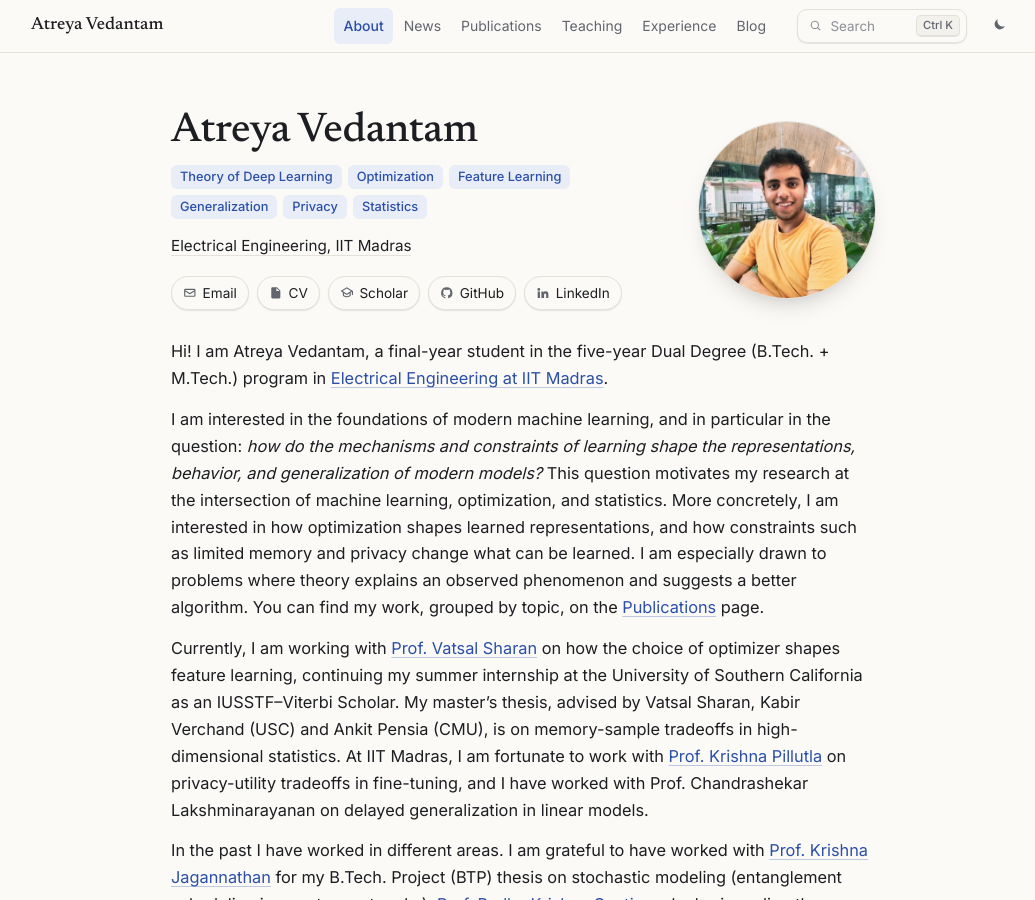
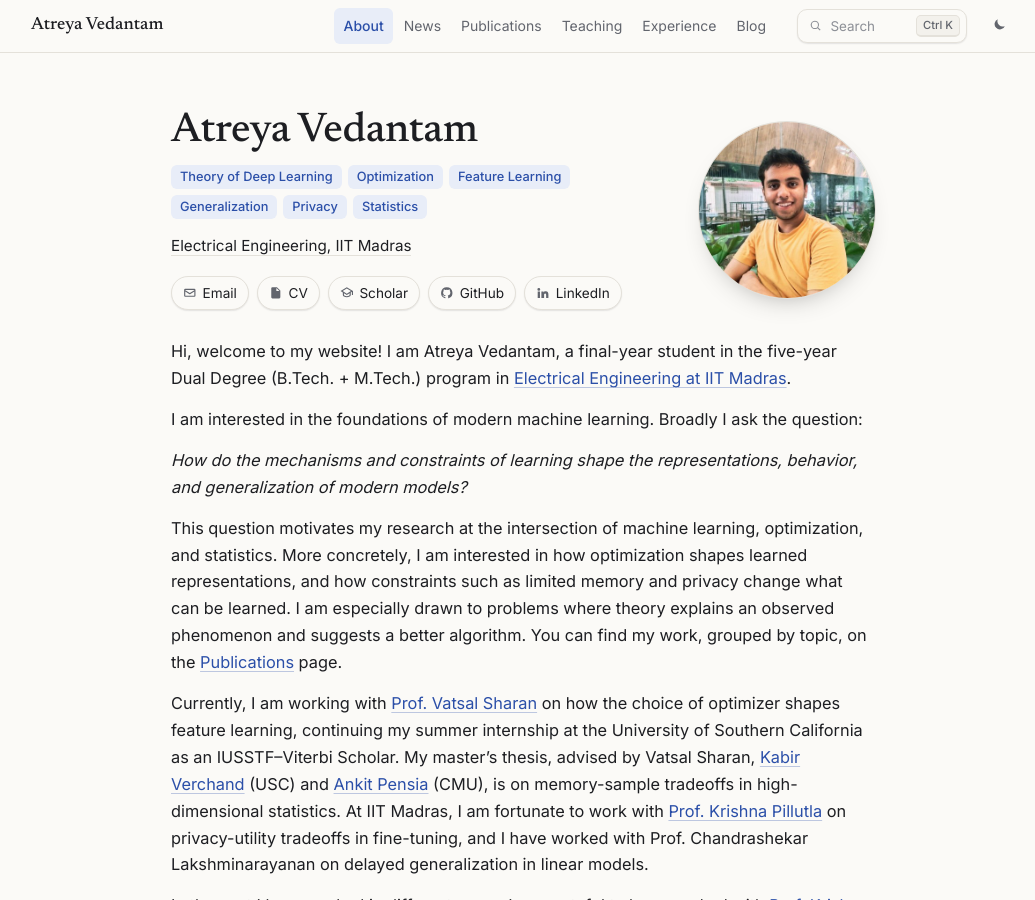
Before and after one commit to atreyavedantam/atreyavedantam.github.io, a Jekyll site: the page built from index.md, in a window 1280 px wide and 900 px high. Shown: the whole window, without its empty margins (117-1152 px from the left). Built offline with Jekyll 4.4.1, drawn with Linux system fonts in a browser that asks for light colours.

Commit message:
Update index.md

```diff
--- a/index.md
+++ b/index.md
@@ -24,11 +24,15 @@ media: []
   =====================================================================
 -->
 
-Hi! I am Atreya Vedantam, a final-year student in the five-year Dual Degree (B.Tech. + M.Tech.) program in [Electrical Engineering at IIT Madras](https://www.ee.iitm.ac.in/).
+Hi, welcome to my website! I am Atreya Vedantam, a final-year student in the five-year Dual Degree (B.Tech. + M.Tech.) program in [Electrical Engineering at IIT Madras](https://www.ee.iitm.ac.in/).
 
-I am interested in the foundations of modern machine learning, and in particular in the question: *how do the mechanisms and constraints of learning shape the representations, behavior, and generalization of modern models?* This question motivates my research at the intersection of machine learning, optimization, and statistics. More concretely, I am interested in how optimization shapes learned representations, and how constraints such as limited memory and privacy change what can be learned. I am especially drawn to problems where theory explains an observed phenomenon and suggests a better algorithm. You can find my work, grouped by topic, on the [Publications](/publications/) page.
+I am interested in the foundations of modern machine learning. Broadly I ask the question:
 
-Currently, I am working with [Prof. Vatsal Sharan](https://vatsalsharan.github.io/) on how the choice of optimizer shapes feature learning, continuing my summer internship at the University of Southern California as an IUSSTF–Viterbi Scholar. My master's thesis, advised by Vatsal Sharan, Kabir Verchand (USC) and Ankit Pensia (CMU), is on memory-sample tradeoffs in high-dimensional statistics. At IIT Madras, I am fortunate to work with [Prof. Krishna Pillutla](https://krishnap25.github.io/) on privacy-utility tradeoffs in fine-tuning, and I have worked with Prof. Chandrashekar Lakshminarayanan on delayed generalization in linear models.
+*How do the mechanisms and constraints of learning shape the representations, behavior, and generalization of modern models?*
+
+This question motivates my research at the intersection of machine learning, optimization, and statistics. More concretely, I am interested in how optimization shapes learned representations, and how constraints such as limited memory and privacy change what can be learned. I am especially drawn to problems where theory explains an observed phenomenon and suggests a better algorithm. You can find my work, grouped by topic, on the [Publications](/publications/) page.
+
+Currently, I am working with [Prof. Vatsal Sharan](https://vatsalsharan.github.io/) on how the choice of optimizer shapes feature learning, continuing my summer internship at the University of Southern California as an IUSSTF–Viterbi Scholar. My master's thesis, advised by Vatsal Sharan, [Kabir Verchand](https://kabirverchand.github.io/) (USC) and [Ankit Pensia](https://ankitp.net/) (CMU), is on memory-sample tradeoffs in high-dimensional statistics. At IIT Madras, I am fortunate to work with [Prof. Krishna Pillutla](https://krishnap25.github.io/) on privacy-utility tradeoffs in fine-tuning, and I have worked with Prof. Chandrashekar Lakshminarayanan on delayed generalization in linear models.
 
 In the past I have worked in different areas. I am grateful to have worked with [Prof. Krishna Jagannathan](https://www.ee.iitm.ac.in/~krishnaj/) for my B.Tech. Project (BTP) thesis on stochastic modeling (entanglement scheduling in quantum networks), [Prof. Radha Krishna Ganti](https://www.rkganti.in/) on algebraic coding theory (code rate recovery in linear block codes) and [Prof. Deepa Venkitesh](https://sites.google.com/a/ee.iitm.ac.in/deepav/) and [Prof. Lakshmi Narasimhan Theagarajan](https://sites.google.com/view/lakshminarasimhan/bio) on spectral analysis (real-time spectrograms with dispersive fibres).
 
```
